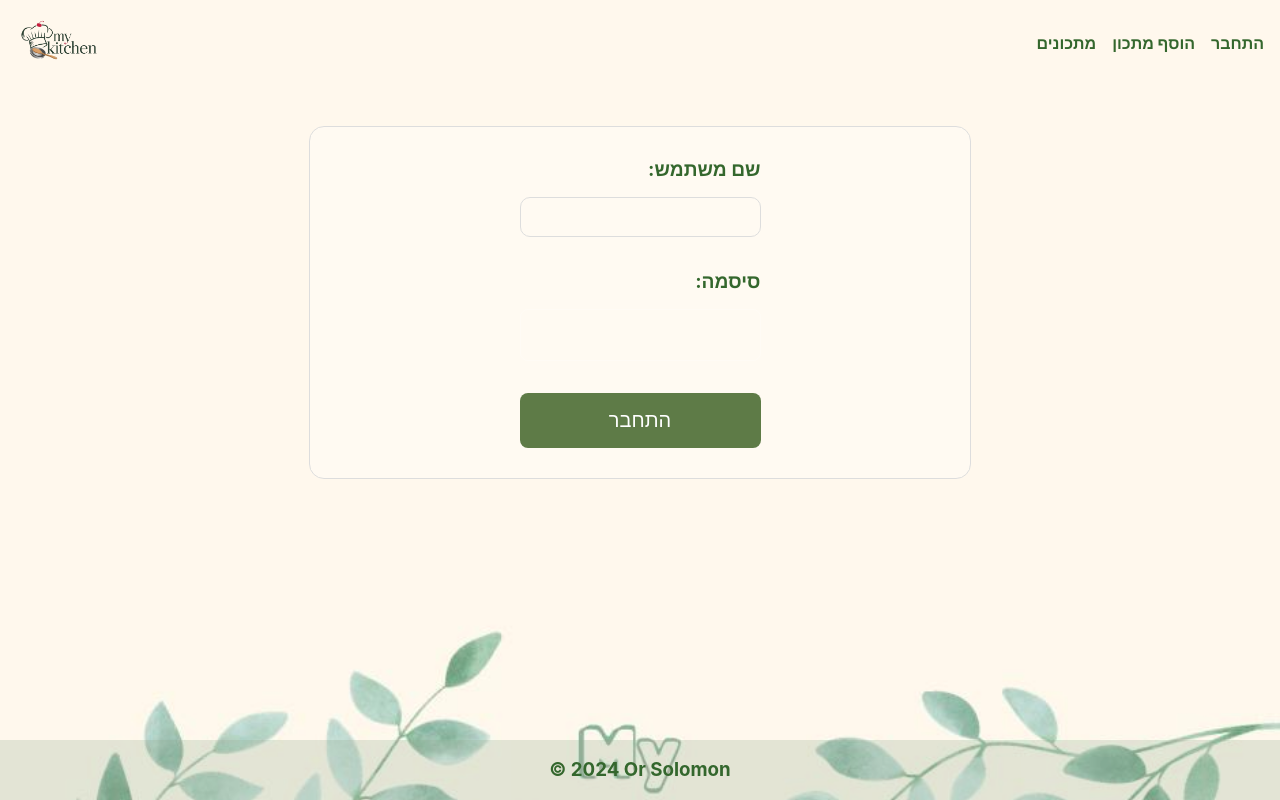
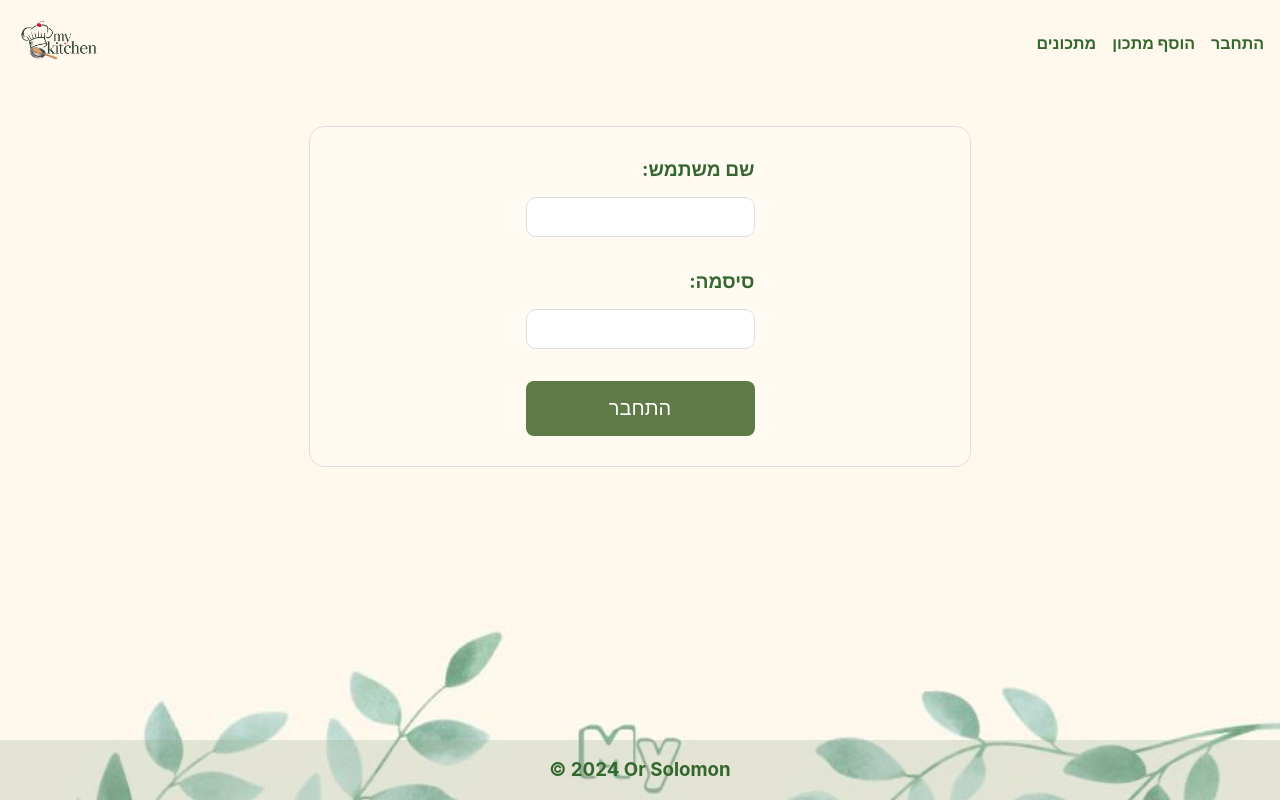
Before and after one commit to OrSolomon24/MyKitchen, a React (Create React App) app in the folder client/: page /signin in a window 1280 px wide. Built offline with nearby package versions, Linux system fonts and the light colour scheme; no server answers.

Commit message:
signin style

```diff
--- a/client/src/style/Recipe.css
+++ b/client/src/style/Recipe.css
@@ -100,7 +100,7 @@
 }
 
 /* General styling for inputs and textareas */
-input[type="text"], textarea {
+input[type="text"], input[type="password"], textarea {
   width: 100%;
   padding: 10px;
   border-radius: 10px;
@@ -111,11 +111,12 @@ input[type="text"], textarea {
   transition: border-color 0.3s, box-shadow 0.3s; /* Smooth transition */
 }
 
-input[type="text"]:focus, textarea:focus {
+input[type="text"]:focus, input[type="password"]:focus, textarea:focus {
   border-color: #34672d;
   box-shadow: 0 0 5px rgba(52, 103, 45, 0.2);
   outline: none; /* Remove default outline */
 }
+
 
 textarea {
   min-height: 100px; /* Makes textareas taller */
--- a/client/src/style/SignIn.css
+++ b/client/src/style/SignIn.css
@@ -30,16 +30,8 @@
   color: #34672d; /* White text to match recipe style */
 }
 
-.form-group input {
-  width: 100%;
-  padding: 1rem;
-  border: 1px solid #ffffff46; /* Match recipe section border */
-  border-radius: 8px;
-  font-size: 1rem;
-  box-sizing: border-box;
-  color: #34672d; /* White text inside input fields */
-  background-color: transparent; /* Transparent background */
-}
+
+
 
 .form-group input:focus {
   outline: none;
```
